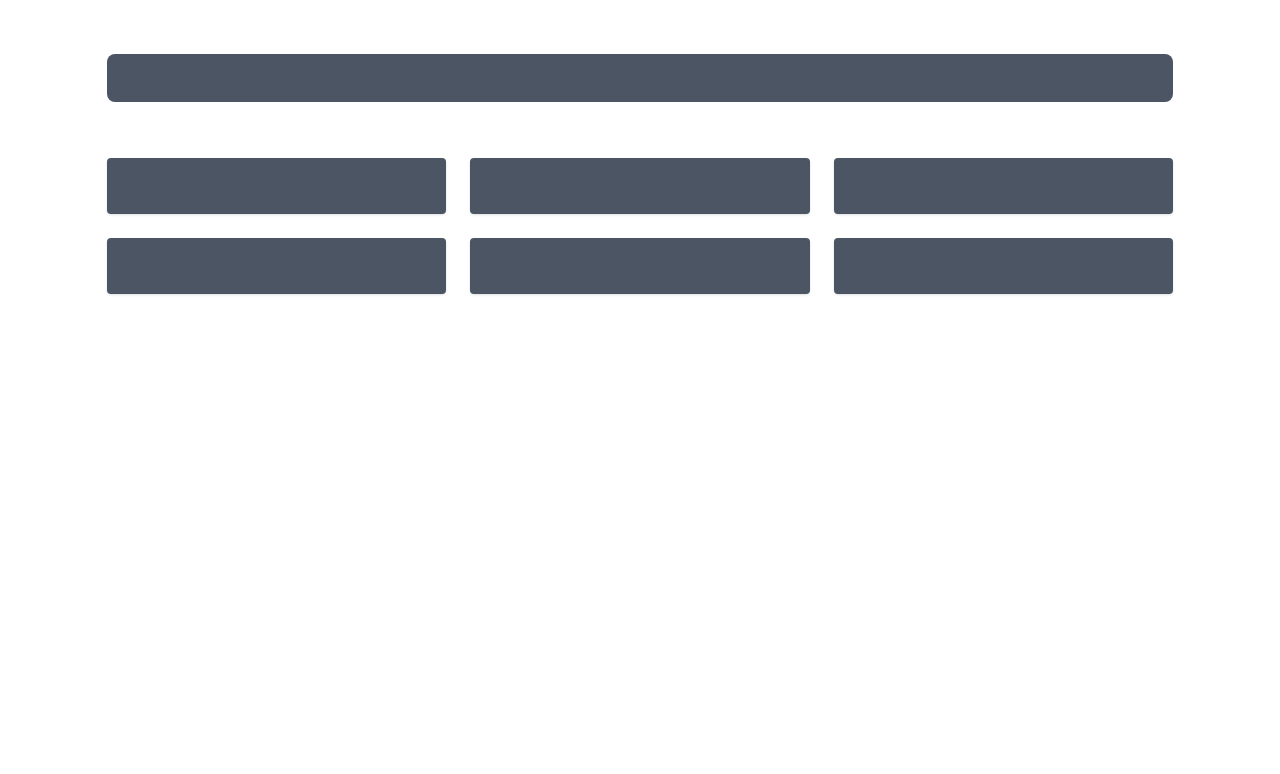
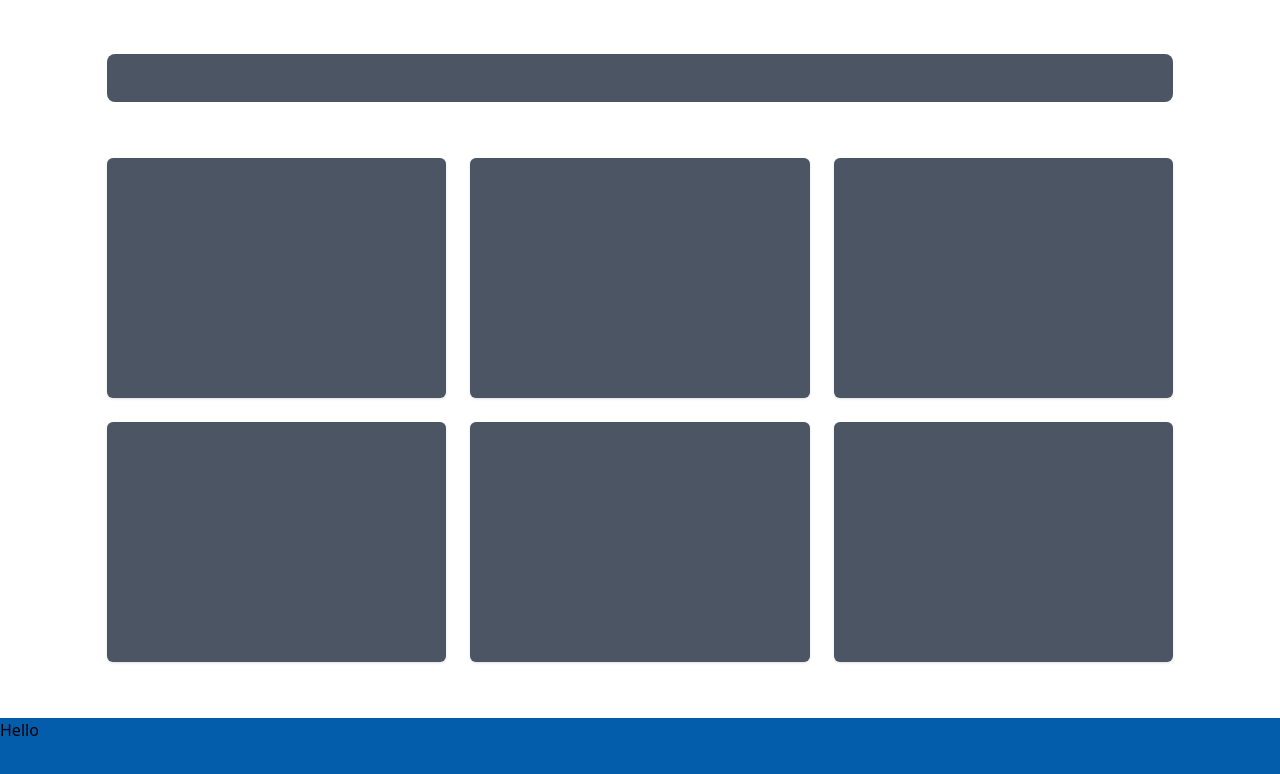
Before and after one commit to DanyaHumeniuk/kozak-herald-newspaper, a React (Vite) app: page / in a window 1280 px wide. Shown: the part 1247-2021 px from the top of the page. Before the commit the page ends 1597 px from the top, so only its background shows below. Built offline with nearby package versions, Linux system fonts and the light colour scheme.

Commit message:
Added a Footer section

```diff
--- a/src/App.jsx
+++ b/src/App.jsx
@@ -1,11 +1,13 @@
 import Navbar from "./components/Navbar"
 import Hero from "./components/Hero"
+import Footer from "./components/Footer"
 
 const App = () => {
   return (
     <div>
       <Navbar />
       <Hero />
+      <Footer />
     </div>
   )
 }
--- /dev/null
+++ b/src/components/Footer.jsx
@@ -0,0 +1,11 @@
+
+
+const Footer = () => {
+  return (
+    <div className="flex w-full min-h-[200px] bg-customBlue">
+        Hello
+    </div>
+  )
+}
+
+export default Footer
--- a/src/components/Hero.jsx
+++ b/src/components/Hero.jsx
@@ -7,19 +7,19 @@ const Hero = () => {
         <div className="bg-gray-600 mt-14 w-10/12 min-h-12 rounded-lg text-transparent">Hello</div>
 
         <div className="mt-14 w-10/12 min-h-80 sm:min-h-60 flex flex-row gap-8">
-            <div className="bg-gray-600 w-3/4 rounded-md text-transparent">Sup</div>
-            <div className="bg-gray-600 w-1/4 rounded-md text-transparent">Hey</div>
+            <div className="bg-gray-600 w-1/2 lg:w-3/4 rounded-md text-transparent">Sup</div>
+            <div className="bg-gray-600 w-1/2 lg:w-1/4 rounded-md text-transparent">Hey</div>
         </div>
 
         <div className="bg-gray-600 mt-14 w-10/12 min-h-12 rounded-lg text-transparent">Hello</div>
 
        <div className="grid grid-cols-1 sm:grid-cols-2 lg:grid-cols-3 gap-6 my-14 w-10/12 mx-auto">
-          <div className="bg-gray-600 rounded shadow p-4 text-transparent">Helo</div>
-          <div className="bg-gray-600 rounded shadow p-4 text-transparent">Helo</div>
-          <div className="bg-gray-600 rounded shadow p-4 text-transparent">Helo</div>
-          <div className="bg-gray-600 rounded shadow p-4 text-transparent">Helo</div>
-          <div className="bg-gray-600 rounded shadow p-4 text-transparent">Helo</div>
-          <div className="bg-gray-600 rounded shadow p-4 text-transparent">Helo</div>
+          <div className="bg-gray-600 rounded-md shadow p-4 text-transparent min-h-60">Helo</div>
+          <div className="bg-gray-600 rounded-md shadow p-4 text-transparent min-h-60">Helo</div>
+          <div className="bg-gray-600 rounded-md shadow p-4 text-transparent min-h-60">Helo</div>
+          <div className="bg-gray-600 rounded-md shadow p-4 text-transparent min-h-60">Helo</div>
+          <div className="bg-gray-600 rounded-md shadow p-4 text-transparent min-h-60">Helo</div>
+          <div className="bg-gray-600 rounded-md shadow p-4 text-transparent min-h-60">Helo</div>
         </div>
     </div>
   )
```
